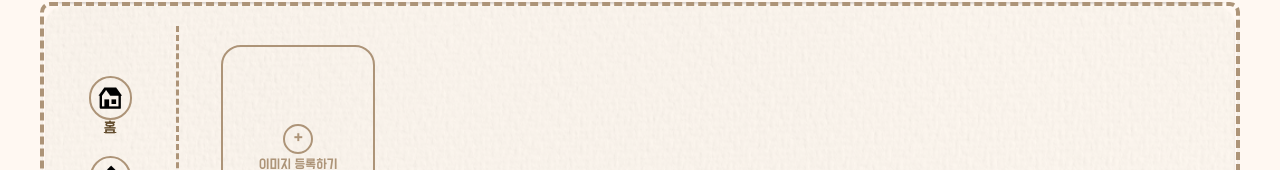
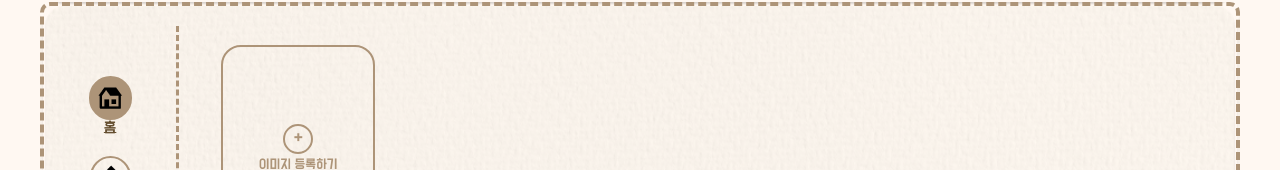
Before and after one commit to MyGoldenKids/goldenkid-frontend, a Vue app in the folder vue-project/: page /diary/home in a window 1280 px wide. Shown: the part 358-528 px from the top of the page. Built offline with nearby package versions, Linux system fonts and the light colour scheme.

Commit message:
feat: 다이어리 홈 사이드바 변경 #4
사이드 바 현재 라우트 경로에 맞게 스타일 변경

```diff
--- a/vue-project/src/components/diary/DiaryNavComponent.vue
+++ b/vue-project/src/components/diary/DiaryNavComponent.vue
@@ -1,39 +1,70 @@
-<script setup></script>
+<script setup>
+import { useRouter } from "vue-router";
+const route = useRouter();
+
+console.log(route.currentRoute.value.path);
+</script>
 
 <template>
     <div class="diary-nav">
         <ul>
             <li>
-                <a href="#">
-                    <img src="@/assets/img/house.png" alt="홈" class="icon" />
+                <router-link to="/diary/home">
+                    <img
+                        src="@/assets/img/house.png"
+                        alt="홈"
+                        class="icon"
+                        :class="{
+                            active:
+                                route.currentRoute.value.path === '/diary/home',
+                        }"
+                    />
                     <span class="icon-text">홈</span>
-                </a>
+                </router-link>
             </li>
             <li>
-                <a href="#">
+                <router-link to="/diary/write">
                     <img
                         src="@/assets/img/marker.png"
                         alt="일기쓰기"
                         class="icon"
+                        :class="{
+                            active:
+                                route.currentRoute.value.path ===
+                                '/diary/write',
+                        }"
                     />
                     <span class="icon-text">일기쓰기</span>
-                </a>
+                </router-link>
             </li>
             <li>
-                <a href="#">
-                    <img src="@/assets/img/book.png" alt="일기모음" class="icon" />
+                <router-link to="/diary/list">
+                    <img
+                        src="@/assets/img/book.png"
+                        alt="일기모음"
+                        class="icon"
+                        :class="{
+                            active:
+                                route.currentRoute.value.path === '/diary/list',
+                        }"
+                    />
                     <span class="icon-text">일기모음</span>
-                </a>
+                </router-link>
             </li>
             <li>
-                <a href="#">
+                <router-link to="/diary/extract">
                     <img
                         src="@/assets/img/analyze.png"
                         alt="일기추출"
                         class="icon"
+                        :class="{
+                            active:
+                                route.currentRoute.value.path ===
+                                '/diary/extract',
+                        }"
                     />
                     <span class="icon-text">일기추출</span>
-                </a>
+                </router-link>
             </li>
         </ul>
     </div>
@@ -55,7 +86,8 @@
     display: block;
     margin: 0 auto;
 }
-.icon:hover {
+.icon:hover,
+.icon.active {
     background-color: #ad9478;
     transition-duration: 0.5s;
 }
```
